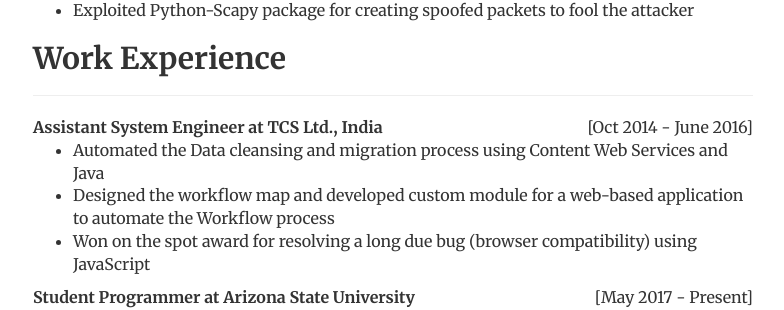
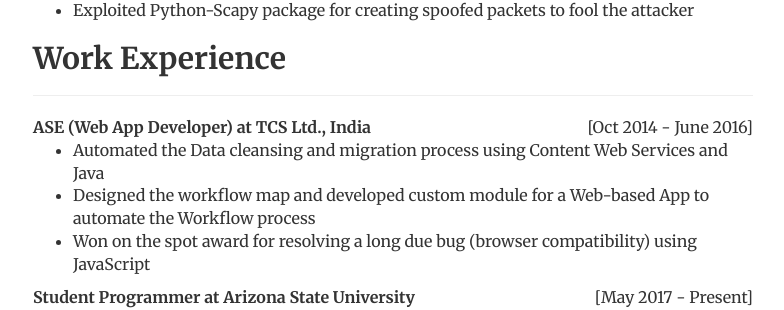
Before and after one commit to ashishsirohi/ashishsirohi.github.io, a Jekyll site: the page built from resume/index.html, in a window 1280 px wide and 900 px high, scrolled down 1561 px, cut to the strip 0-523 px from the top of the window. Shown: the part 143-453 px from the top of the strip, without its empty margins (247-1031 px from the left). Built offline with Jekyll 4.4.1, drawn with Linux system fonts in a browser that asks for light colours.

Commit message:
Minor Changes

```diff
--- a/resume/index.html
+++ b/resume/index.html
@@ -126,12 +126,12 @@
 
 				<h2>Work Experience</h2>
 				<hr>
-				<div style="float: left"><b>Assistant System Engineer at TCS Ltd., India</b></div>
+				<div style="float: left"><b>ASE (Web App Developer) at TCS Ltd., India</b></div>
                 <div style="float: right">[Oct 2014 - June 2016]</div>
             	</br>
 				<ul>
 					<li>Automated the Data cleansing and migration process using Content Web Services and Java</li>
-					<li>Designed the workflow map and developed custom module for a web-based application to automate the Workflow process</li>
+					<li>Designed the workflow map and developed custom module for a Web-based App to automate the Workflow process</li>
 					<li>Won on the spot award for resolving a long due bug (browser compatibility) using JavaScript</li>
 				</ul>
 
```
